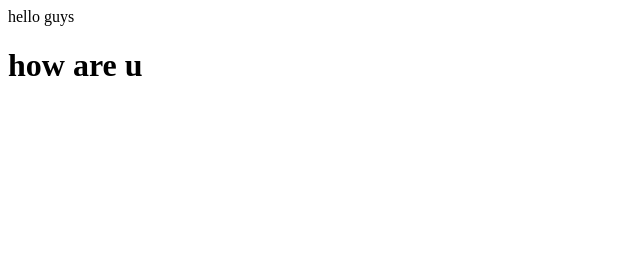
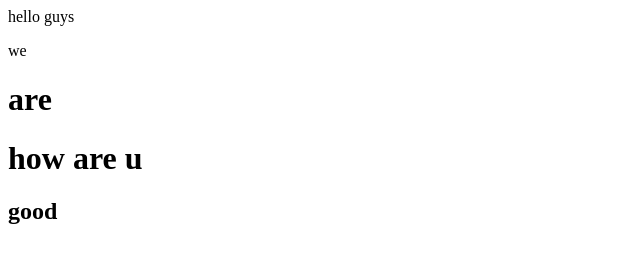
Before and after one commit to AmoghShetty75/demo-repo, a plain HTML site: page index.html in a window 1280 px wide. Shown: the whole page, without its empty margins (0-640 px from the left). Drawn offline with Linux system fonts and the light colour scheme.

Commit message:
merge conflit

```diff
--- a/index.html
+++ b/index.html
@@ -1,5 +1,6 @@
 <p> hello guys</p>
-
+<p> we</p>
+<h1>are</h1>
 <h1>how are u</h1>
 <!DOCTYPE html>
 <html lang="en">
@@ -12,3 +13,4 @@
 
 </body>
 </html>
+<h2>good</h2>
```
